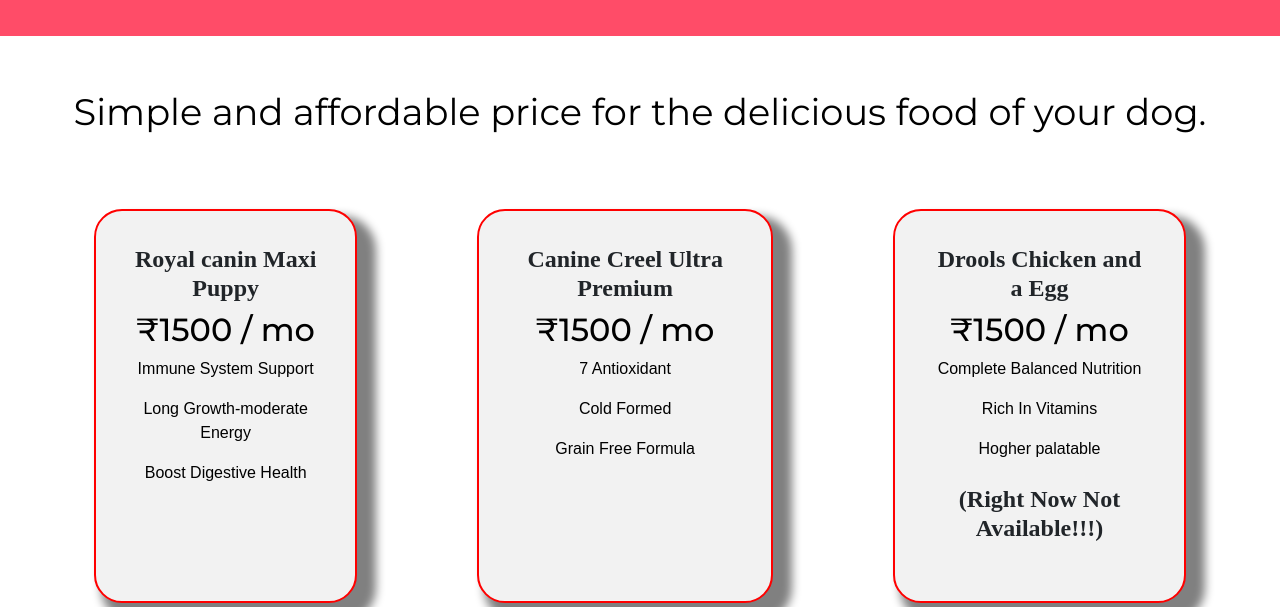
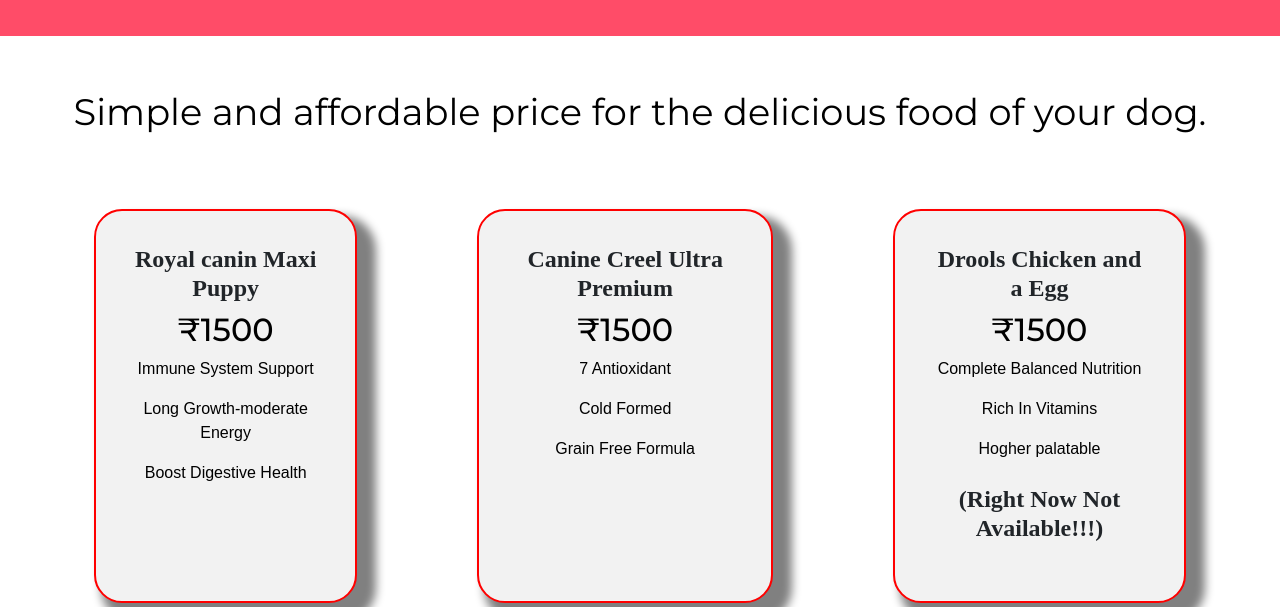
Before and after one commit to Shivamkotalia2002/Paw-shelterround2, a plain HTML site: page food.html in a window 1280 px wide. Shown: the part 193-800 px from the top of the page. Drawn offline with nearby package versions, Linux system fonts and the light colour scheme.

Commit message:
Update food initials

```diff
--- a/food.html
+++ b/food.html
@@ -64,21 +64,21 @@
         <div id="services">
             <div class="box">
                 <h3>Royal canin Maxi Puppy</h3>
-                <h2>₹1500 / mo</h2>
+                <h2>₹1500 </h2>
                 <p>Immune System Support</p>
                 <p>Long Growth-moderate Energy </p>
                 <p>Boost Digestive Health</p>
             </div>
             <div class="box">
                 <h3>Canine Creel Ultra Premium</h3>
-                <h2>₹1500 / mo</h2>
+                <h2>₹1500 </h2>
                 <p>7 Antioxidant</p>
                 <p>Cold Formed</p>
                 <p>Grain Free Formula</p>
             </div>
             <div class="box">
                 <h3>Drools Chicken and a Egg</h3>
-                <h2>₹1500 / mo</h2>
+                <h2>₹1500 </h2>
                 <p>Complete Balanced Nutrition</p>
                 <p>Rich In Vitamins</p>
                 <p>Hogher palatable</p>
```
